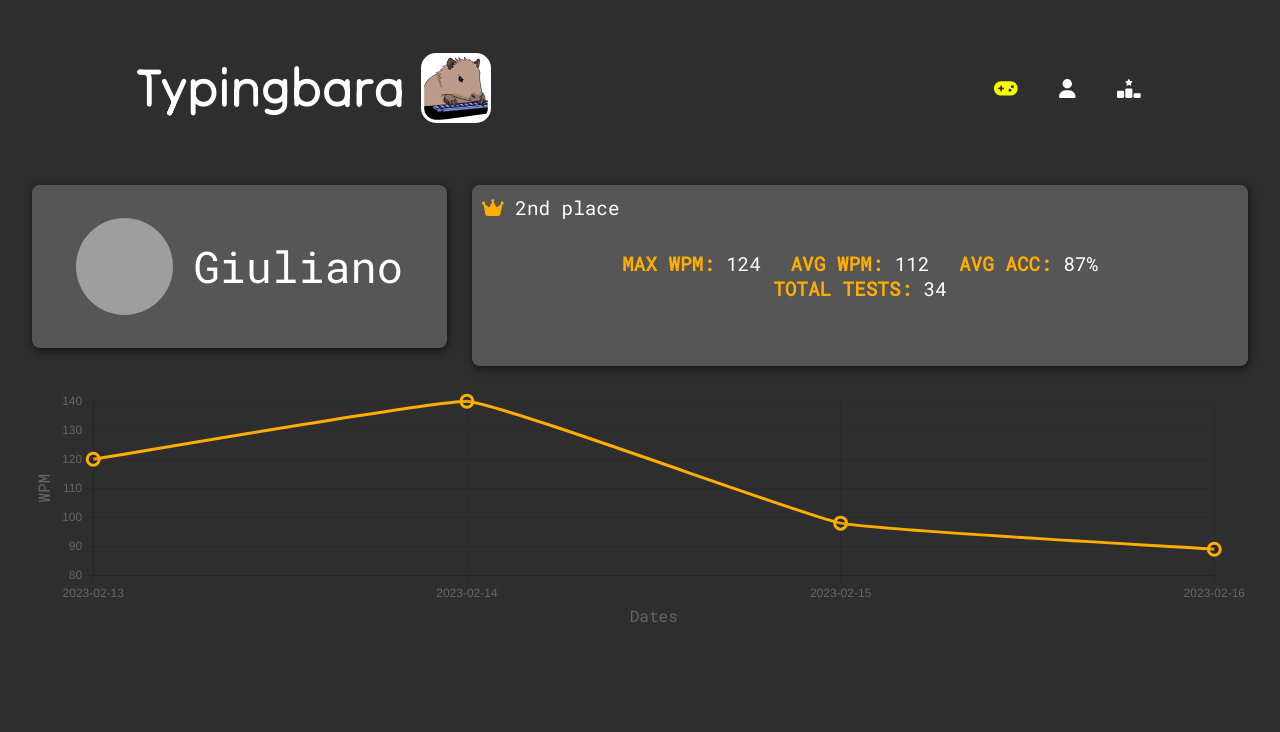
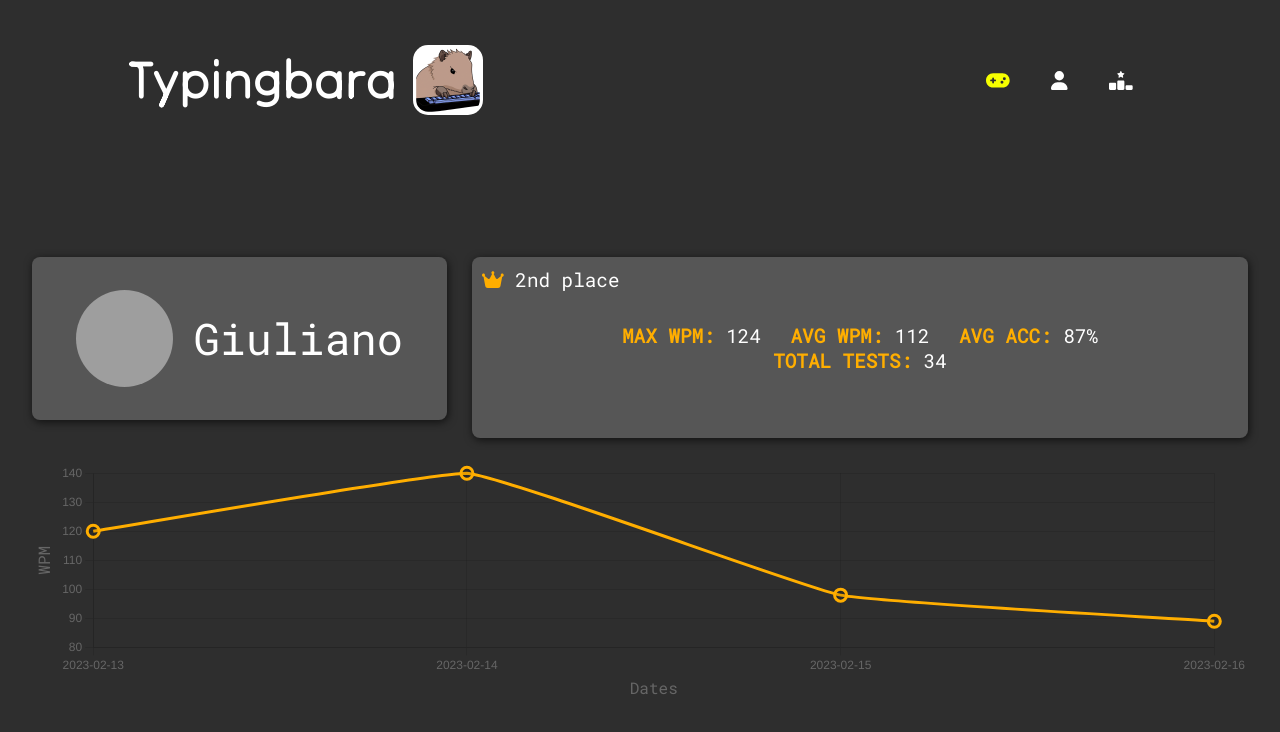
Before and after one commit to giulianomaradei/Typingbara-front, a Nuxt app: page /User in a window 1280 px wide. Shown: the top 732 px of the page. Built offline with nearby package versions, Linux system fonts and the light colour scheme; grey boxes are pictures that could not be loaded.

Commit message:
<STYLE> Main container style fix

```diff
--- a/layouts/default.vue
+++ b/layouts/default.vue
@@ -41,6 +41,8 @@
     margin: 0 auto;
     padding: 2rem 10%;
     position: fixed;
+    top: 0;
+    left: 0;
 
     display: flex;
     justify-content:space-between;
@@ -118,11 +120,11 @@
 }
 
 .main-container{
-    height: 100vh;
+    height: 80vh;
     display: flex;
     justify-content: center;
     align-items: center;
     box-sizing: border-box;
-
+    margin-top: 20vh;
 }
 </style>
```
